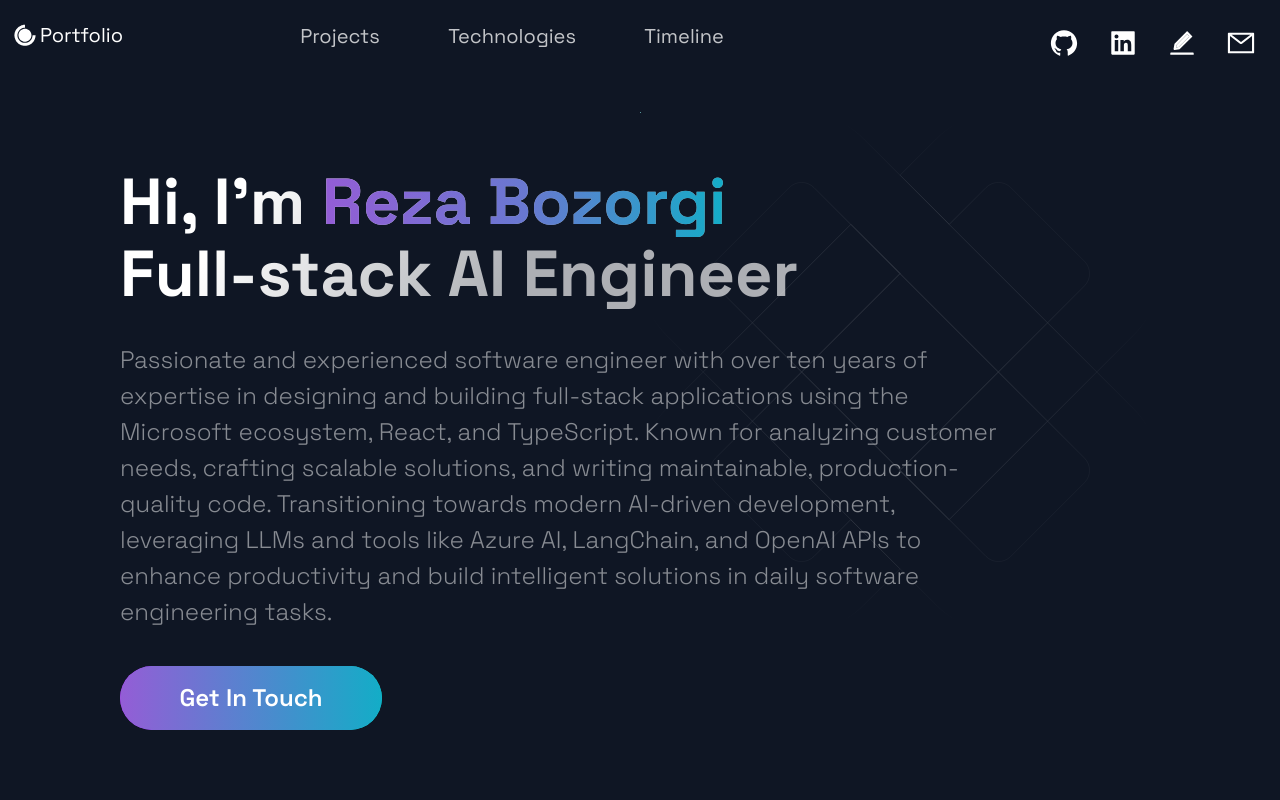
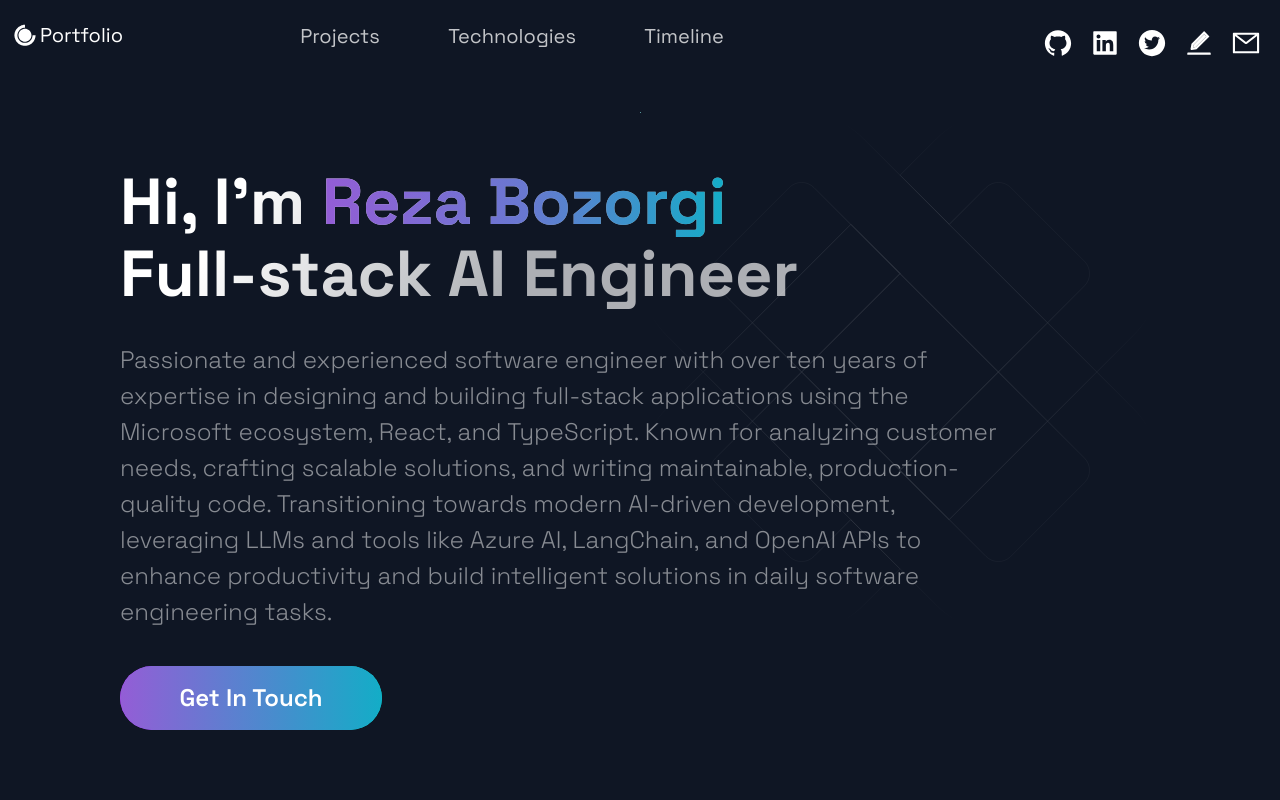
Before and after one commit to reza899/portfolio, a Next.js app: page / in a window 1280 px wide. Shown: the top 800 px of the page. Built offline with nearby package versions, Linux system fonts and the light colour scheme.

Commit message:
Add X (Twitter) social links to header and footer

```diff
--- a/src/components/Footer/Footer.js
+++ b/src/components/Footer/Footer.js
@@ -1,5 +1,5 @@
 import React from 'react';
-import { AiFillGithub, AiFillLinkedin, AiOutlineMail } from 'react-icons/ai';
+import { AiFillGithub, AiFillLinkedin, AiOutlineMail, AiFillTwitterCircle } from 'react-icons/ai';
 
 import { SocialIcons } from '../Header/HeaderStyles';
 import { CompanyContainer, FooterWrapper, FooterContent, LinkColumn, LinkItem, LinkList, LinkTitle, Slogan, SocialContainer, SocialIconsContainer, FooterProfileImage, ProfileColumn } from './FooterStyles';
@@ -73,6 +73,9 @@ const Footer = () => {
             <SocialIcons href="https://www.linkedin.com/in/reza-bozorgi/" target="_blank" rel="noopener noreferrer">
               <AiFillLinkedin size="3rem" />
             </SocialIcons>
+            <SocialIcons href="https://x.com/rb__899" target="_blank" rel="noopener noreferrer">
+              <AiFillTwitterCircle size="3rem" />
+            </SocialIcons>
             <SocialIcons href="#" onClick={handleEmailClick}>
               <AiOutlineMail size="3rem" />
             </SocialIcons>
--- a/src/components/Header/Header.js
+++ b/src/components/Header/Header.js
@@ -1,6 +1,6 @@
 import Link from "next/link";
 import React from "react";
-import { AiFillGithub, AiTwotoneEdit, AiFillLinkedin, AiOutlineMail } from "react-icons/ai";
+import { AiFillGithub, AiTwotoneEdit, AiFillLinkedin, AiOutlineMail, AiFillTwitterCircle } from "react-icons/ai";
 import { DiCssdeck } from "react-icons/di";
 
 import {
@@ -71,6 +71,15 @@ const Header = () => {
         <AiFillLinkedin size="3rem" />
       </SocialIcons>
       <SocialIcons
+        href="https://x.com/rb__899"
+        data-social-platform="twitter"
+        aria-label="Visit Reza Bozorgi's X (Twitter) profile"
+        target="_blank"
+        rel="noopener noreferrer"
+      >
+        <AiFillTwitterCircle size="3rem" />
+      </SocialIcons>
+      <SocialIcons
         href="https://dev.to/rezab"
         data-social-platform="dev-to"
         aria-label="Visit Reza Bozorgi's Dev.to profile"
--- a/src/pages/index.js
+++ b/src/pages/index.js
@@ -69,6 +69,7 @@ const Home = () => {
               "sameAs": [
                 "https://www.linkedin.com/in/reza-bozorgi/",
                 "https://github.com/reza899",
+                "https://x.com/rb__899",
                 "https://dev.to/rezab"
               ],
               "knowsAbout": [
```
